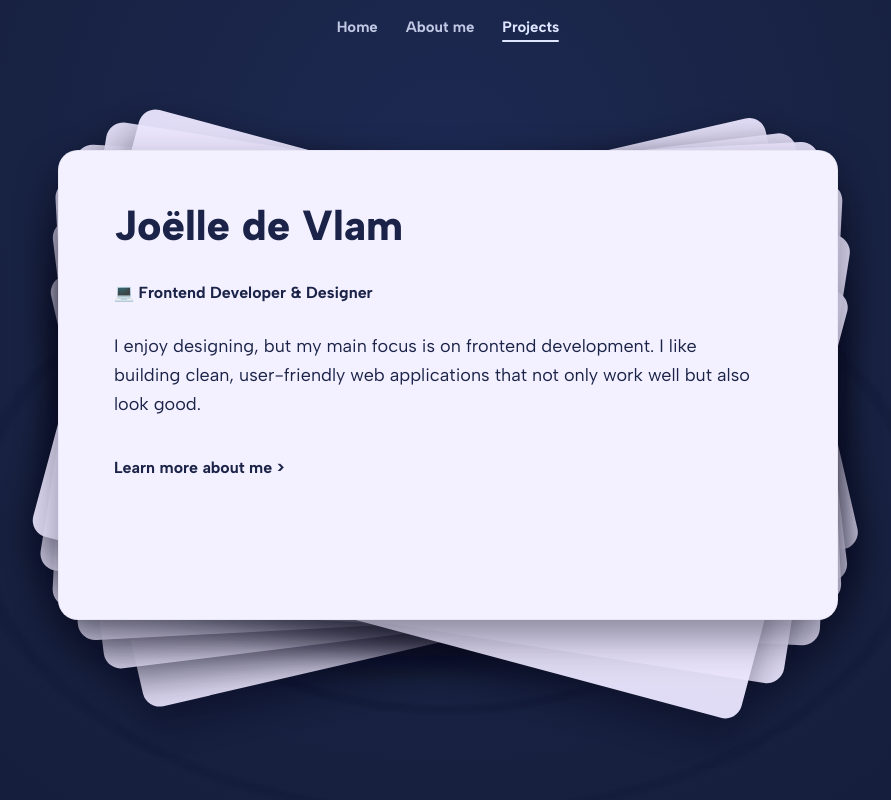
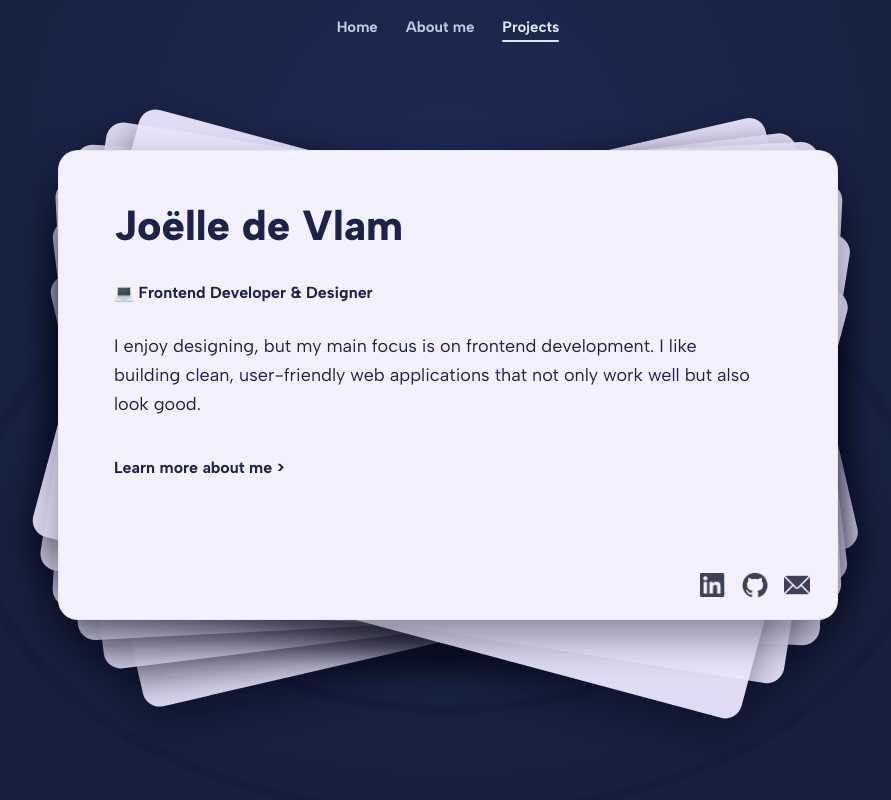
Before and after one commit to Sjowel/Showcase-Portfolio-1, a plain HTML site: page index.html in a window 1280 px wide. Shown: the top 800 px of the page, without its empty margins (192-1083 px from the left). Drawn offline with Linux system fonts and the light colour scheme.

Commit message:
Added contact icons.

```diff
--- a/index.html
+++ b/index.html
@@ -40,6 +40,19 @@
           work well but also look good.
         </p>
         <a href="#about" class="more">Learn more about me &gt;</a>
+
+        <!-- Social icons -->
+        <div class="socials">
+          <a href="https://www.linkedin.com/in/jo%C3%ABlle-de-vlam-989845303/" target="_blank" aria-label="LinkedIn">
+            <img src="images/InBug-Black.png" alt="LinkedIn">
+          </a>
+          <a href="https://github.com/sjowel" target="_blank" aria-label="GitHub">
+            <img src="images/github-mark.png" alt="GitHub">
+          </a>
+          <a href="mailto:509583@student.fontys.nl" aria-label="E-mail">
+            <img src="images/email.png" alt="Email">
+          </a>
+        </div>
       </div>
     </div>
   </div>
@@ -66,6 +79,17 @@
           <img src="images/Hond.jpeg" alt="Joëlle de Vlam — portrait" />
         </figure>
       </div>
+      <div class="socials">
+        <a href="https://www.linkedin.com/in/jo%C3%ABlle-de-vlam-989845303/" target="_blank" aria-label="LinkedIn">
+          <img src="images/InBug-Black.png" alt="LinkedIn">
+        </a>
+        <a href="https://github.com/sjowel" target="_blank" aria-label="GitHub">
+          <img src="images/github-mark.png" alt="GitHub">
+        </a>
+        <a href="mailto:509583@student.fontys.nl" aria-label="E-mail">
+          <img src="images/email.png" alt="Email">
+        </a>
+      </div>
     </div>
   </template>
 
@@ -76,7 +100,7 @@
     <div class="project-card">
       <img src="images/Power2Go.jpeg" alt="Power2Go project" />
       <h3>Semester 1: Power2Go</h3>
-      <p>I made a powerbank switch system for if your phone is empy.</p>
+      <p>I made a powerbank switch system for if your phone is empty.</p>
       <a href="power2go.html" class="project-btn">Find out more</a>
     </div>
 
--- a/styles.css
+++ b/styles.css
@@ -361,3 +361,41 @@ body.lock{ overflow:hidden; }
   outline-offset: 2px;
   box-shadow: 0 0 0 4px rgba(48,224,255,0.25);
 }
+
+/* Social icon sectie rechtsonderin kaart */
+.socials {
+  position: absolute;
+  bottom: 22px;
+  right: 28px;
+  display: flex;
+  gap: 16px;
+  align-items: center;
+}
+
+.socials a {
+  display: inline-flex;
+  width: 26px;
+  height: 26px;
+  opacity: 0.85;
+  transition: opacity .25s ease, transform .25s ease;
+}
+
+.socials a:hover {
+  opacity: 1;
+  transform: translateY(-2px);
+}
+
+.socials img {
+  width: 100%;
+  height: 100%;
+  object-fit: contain;
+  /* Donkerblauwe tint passend bij je palette */
+  filter: brightness(0) saturate(100%) invert(13%) sepia(28%) saturate(900%) hue-rotate(191deg) brightness(85%) contrast(94%);
+  transition: filter 0.25s ease, transform 0.25s ease;
+}
+
+.socials a:hover img {
+  /* Iets lichtere blauw bij hover */
+  filter: brightness(0) saturate(100%) invert(28%) sepia(20%) saturate(950%) hue-rotate(186deg) brightness(95%) contrast(94%);
+  transform: translateY(-2px);
+}
```
Also changed, not shown: images/InBug-Black.png (added), images/email.png (added), images/github-mark.png (added).
